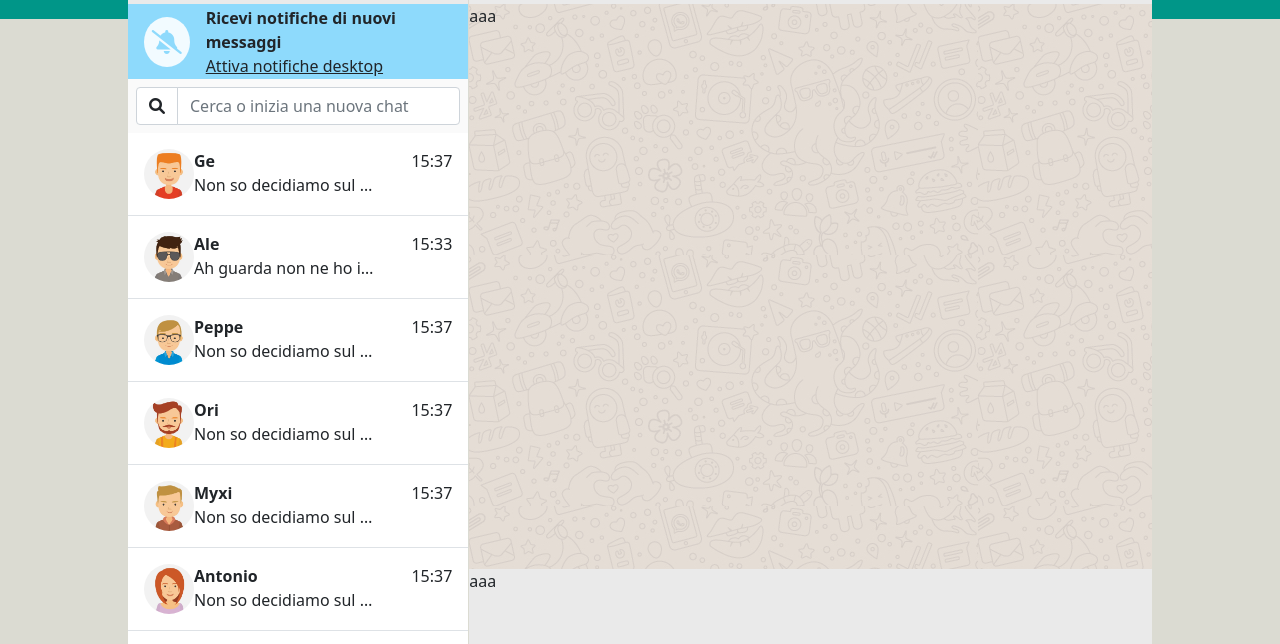
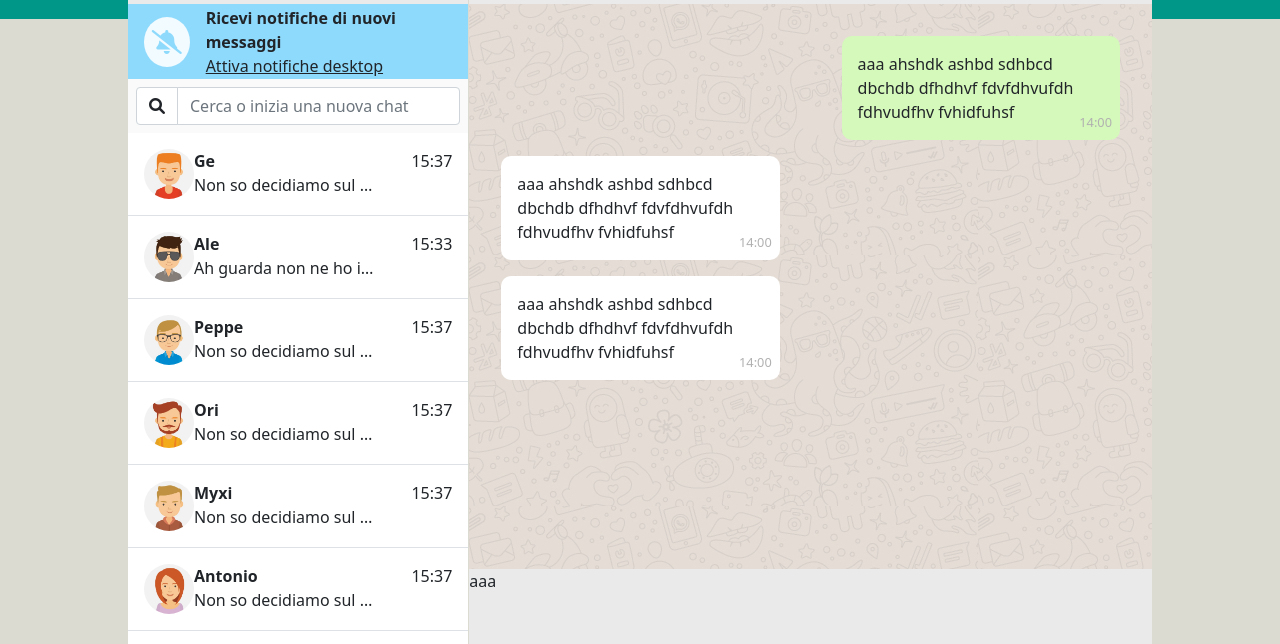
Before and after one commit to maquattrocchi/vue-boolzapp, a plain HTML site: page index.html in a window 1280 px wide. Shown: the part 101-745 px from the top of the page. Drawn offline with nearby package versions, Linux system fonts and the light colour scheme.

Commit message:
index+style: struttura singola chat

```diff
--- a/css/style.css
+++ b/css/style.css
@@ -99,6 +99,27 @@ grigio chat alto: #EAEAEA
     height: calc(100% - 155px);
     background-image: url(../img/mine.jpg);
     overflow-y: scroll;
+    padding: 2rem;
+}
+.chat-messages .message{
+    max-width: 45%;
+    padding: 1rem;
+    border-radius: 10px;
+    position: relative;
+}
+.message.sent{
+    align-self: flex-end;
+    background-color: #D5F9BA;
+}
+.message.received{
+    background-color: #fff;
+}
+.chat-messages .message-hour{
+    font-size: 0.8rem;
+    color: #B1B1B1;
+    position: absolute;
+    right: 0.5rem;
+    bottom: 0.5rem;
 }
 .footer{
     height: 80px;
--- a/index.html
+++ b/index.html
@@ -68,7 +68,20 @@
                         </div>
                     </div>
 
-                    <div class="chat-messages">aaa</div>
+                    <div class="chat-messages d-flex flex-column gap-3">
+                        <div class="message sent">
+                            <span>aaa ahshdk ashbd sdhbcd dbchdb dfhdhvf fdvfdhvufdh fdhvudfhv fvhidfuhsf</span>
+                            <span class="message-hour">14:00</span>
+                        </div>
+                        <div class="message received">
+                            <span>aaa ahshdk ashbd sdhbcd dbchdb dfhdhvf fdvfdhvufdh fdhvudfhv fvhidfuhsf</span>
+                            <span class="message-hour">14:00</span>
+                        </div>
+                        <div class="message received">
+                            <span>aaa ahshdk ashbd sdhbcd dbchdb dfhdhvf fdvfdhvufdh fdhvudfhv fvhidfuhsf</span>
+                            <span class="message-hour">14:00</span>
+                        </div>
+                    </div>
                     <div class="footer">aaa</div>
                 </div>
             </div>
```
